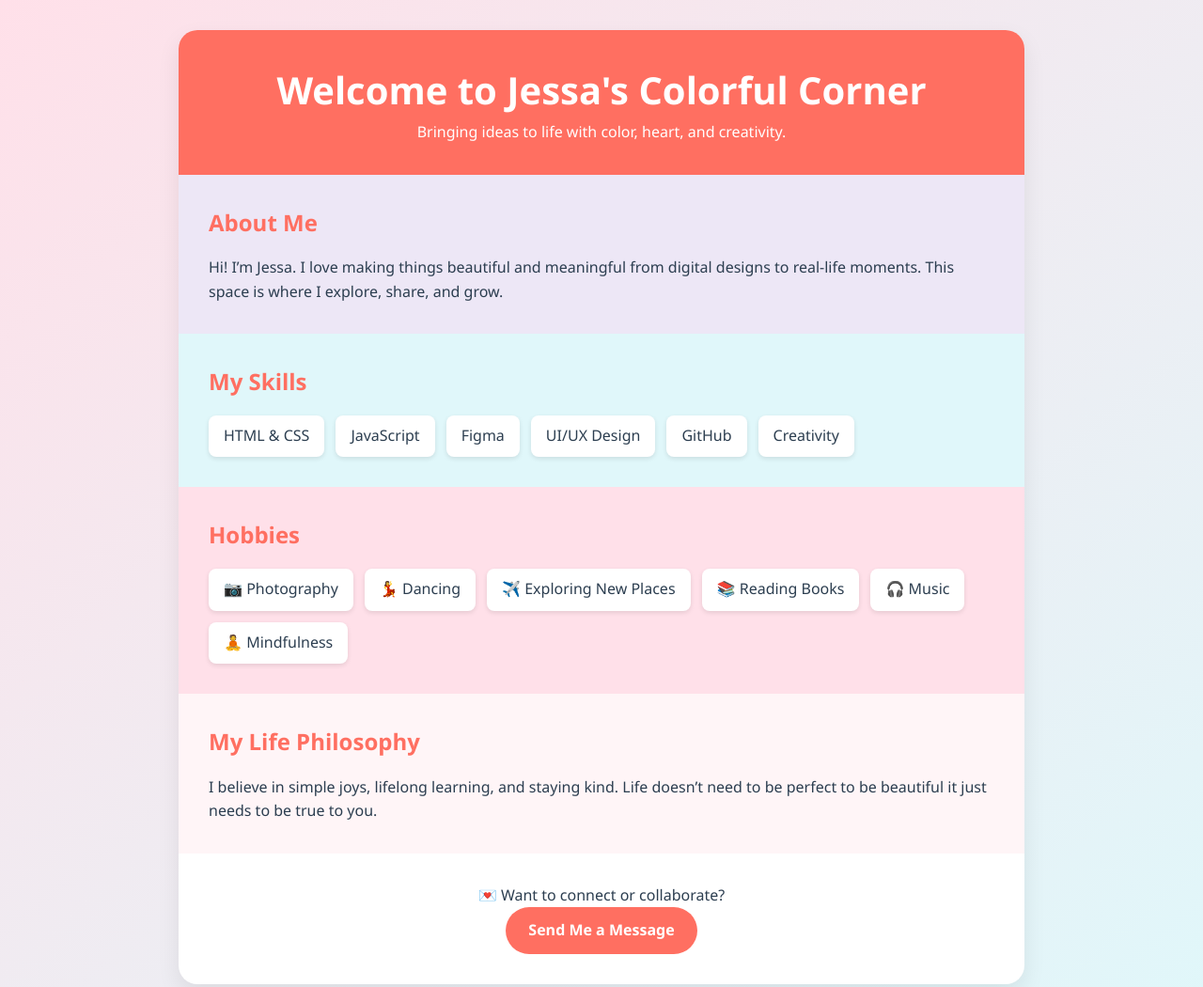
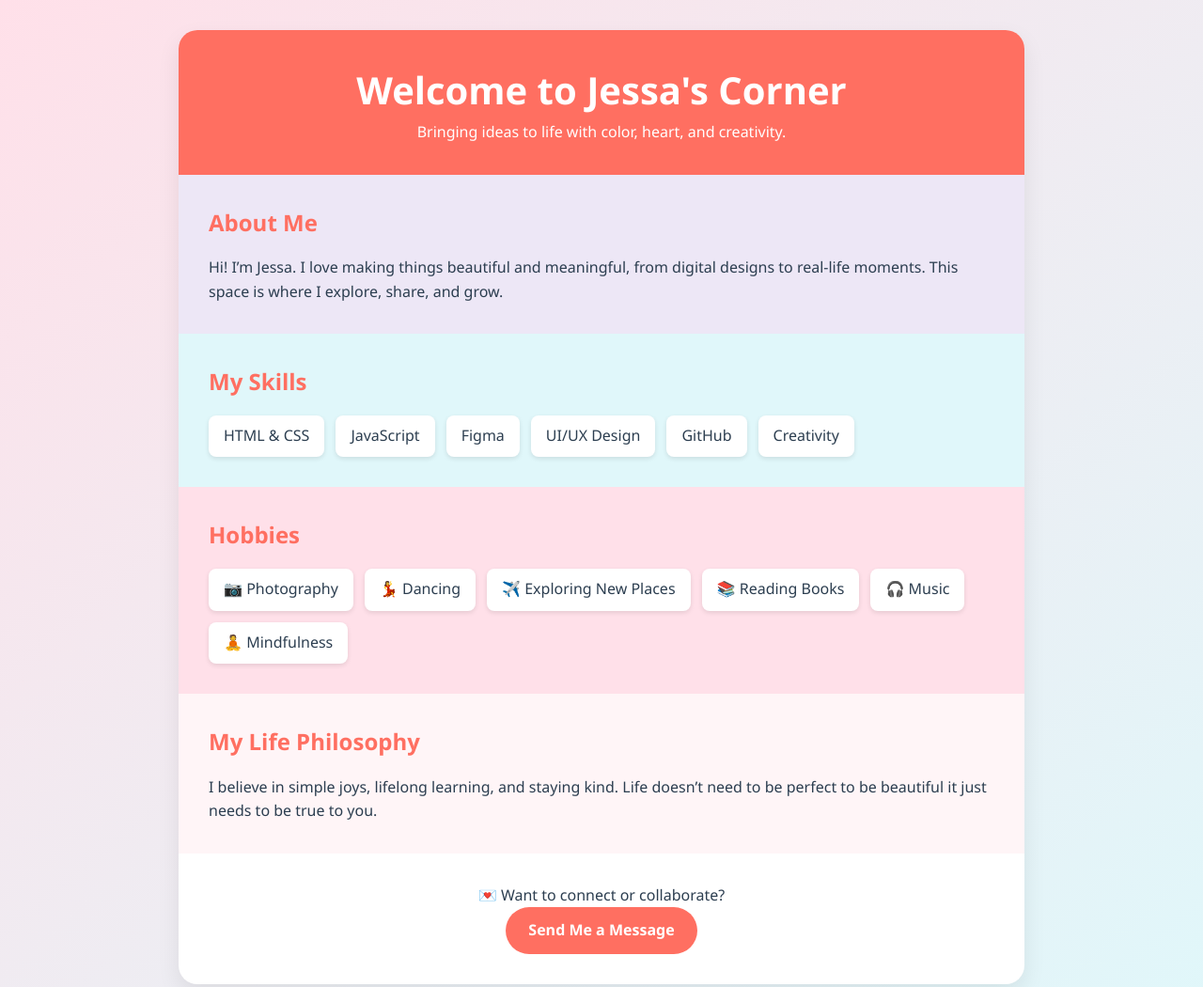
Before and after one commit to jxrieess/StaticWebApp, a plain HTML site: page index.html in a window 1280 px wide. Shown: the top 1050 px of the page at 94% size. Drawn offline with Linux system fonts and the light colour scheme.

Commit message:
Update index.html

```diff
--- a/index.html
+++ b/index.html
@@ -101,13 +101,13 @@
   <div class="container">
 
     <div class="header">
-      <h1>Welcome to Jessa's Colorful Corner</h1>
+      <h1>Welcome to Jessa's Corner</h1>
       <p>Bringing ideas to life with color, heart, and creativity.</p>
     </div>
 
     <div class="section about">
       <h2>About Me</h2>
-      <p>Hi! I’m Jessa. I love making things beautiful and meaningful from digital designs to real-life moments. This space is where I explore, share, and grow.</p>
+      <p>Hi! I’m Jessa. I love making things beautiful and meaningful, from digital designs to real-life moments. This space is where I explore, share, and grow.</p>
     </div>
 
     <div class="section skills">
```
